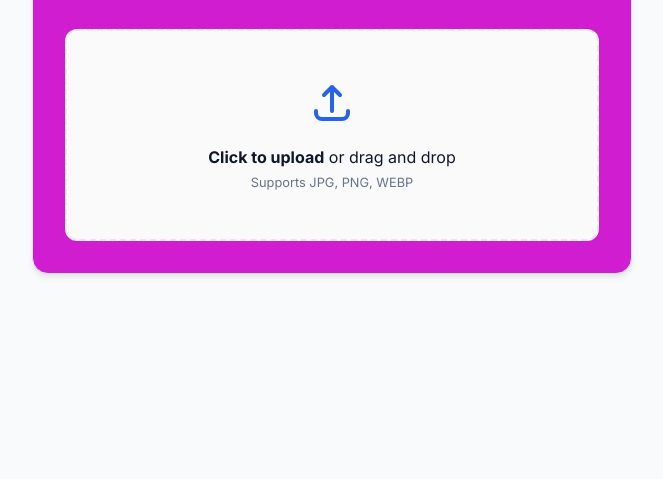
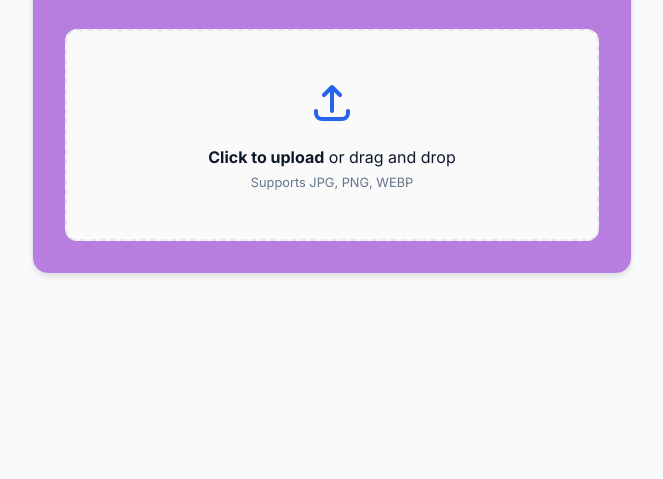
Before and after one commit to patilamar184/image-compressor, a plain HTML site: page index.html in a window 1280 px wide. Shown: the part 321-800 px from the top of the page, without its empty margins (308-971 px from the left). Drawn offline with Linux system fonts and the light colour scheme.

Commit message:
purpal color added

```diff
--- a/style.css
+++ b/style.css
@@ -1,6 +1,6 @@
 :root {
     --bg-color: #f8fafc;
-    --card-bg: #cf1dcf;
+    --card-bg: #b87edf;
     --border-color: #e2e8f0;
     --text-primary: #0f172a;
     --text-secondary: #64748b;
```
